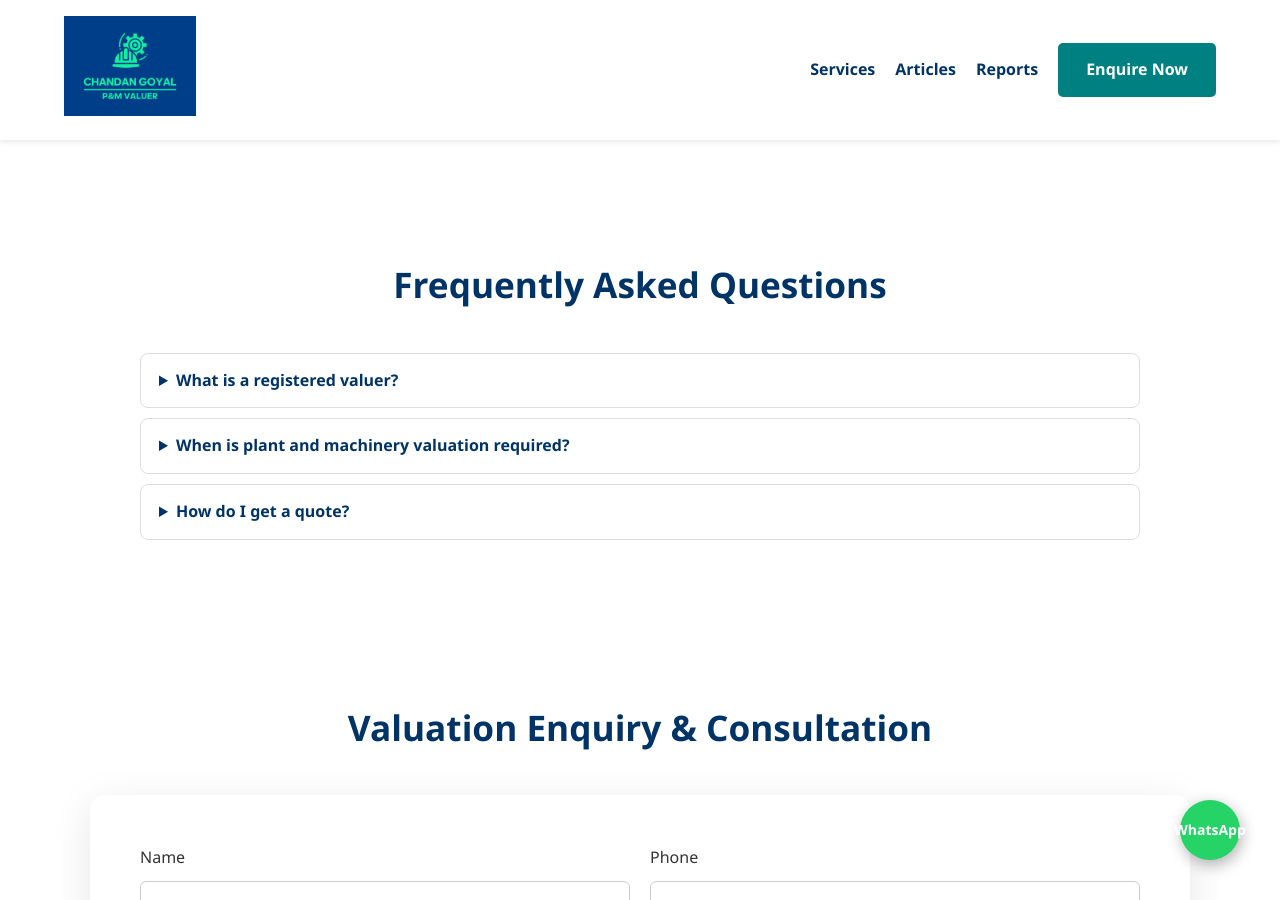
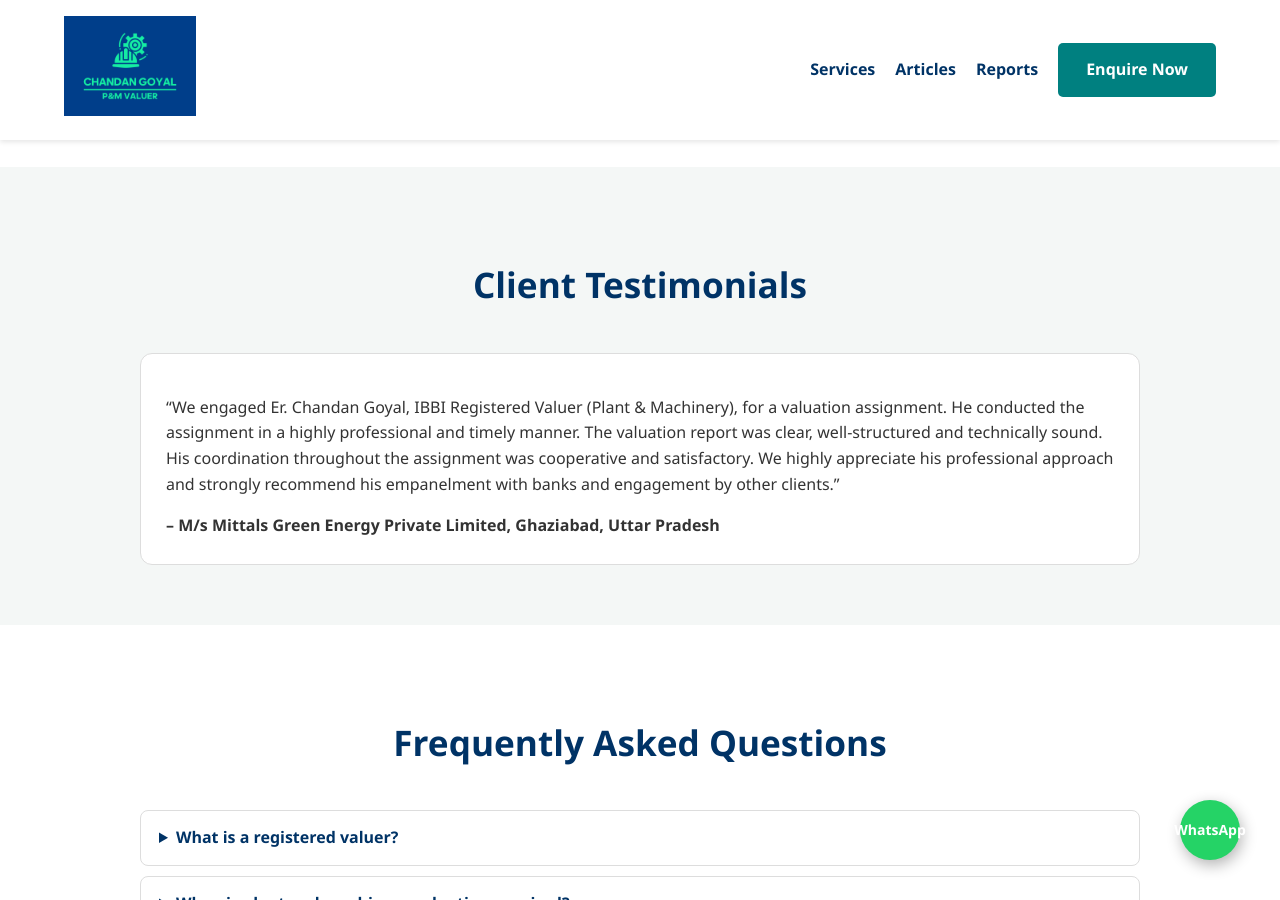
Before and after one commit to ErYojanGoyal/username.github.io, a Jekyll site: the page built from index.html, in a window 1280 px wide and 900 px high, scrolled down 3256 px. Built offline with Jekyll 4.4.1, drawn with Linux system fonts in a browser that asks for light colours.

Commit message:
Update testimonials.yml

```diff
--- a/_data/testimonials.yml
+++ b/_data/testimonials.yml
@@ -1,7 +1,9 @@
 # Add real client testimonials here (with the client's written permission).
 # Each one starts with a dash. Keep the spacing exactly as shown.
 # Delete the leading "#" on the lines below to publish an entry.
-#
+- name: "M/s Mittals Green Energy Private Limited"
+  role: "Ghaziabad, Uttar Pradesh"
+  text: "We engaged Er. Chandan Goyal, IBBI Registered Valuer (Plant & Machinery), for a valuation assignment. He conducted the assignment in a highly professional and timely manner. The valuation report was clear, well-structured and technically sound. His coordination throughout the assignment was cooperative and satisfactory. We highly appreciate his professional approach and strongly recommend his empanelment with banks and engagement by other clients."
 # - name: "Client Name"
 #   role: "Company or designation"
 #   text: "What the client said about your work."
```
